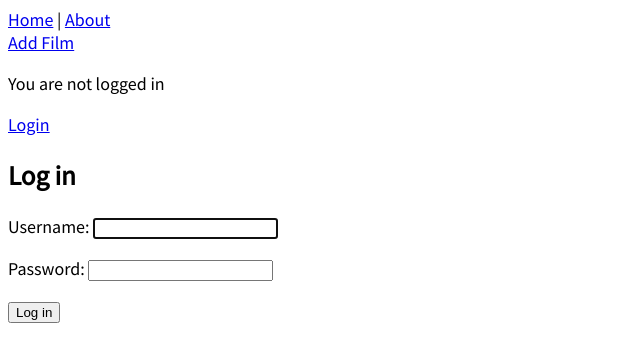
After one commit to je-vargas/django--uwe--flix--es--13, a Django app: page /accounts/login/ in a window 1280 px wide. The commit adds this page. Shown: the top 362 px of the page, without its empty margins (0-640 px from the left). Run offline with Django 4.2, Linux system fonts and the light colour scheme.

Commit message:
ESD-21: new login template and base template updated to include log in and log out buttons

```diff
--- /dev/null
+++ b/uwe_flix_root/web_app/templates/registration/login.html
@@ -0,0 +1,11 @@
+{% extends 'web_app/base.html' %}
+
+{% block content %}
+    <h2>Log in</h2>
+
+    <form method="post">
+        {% csrf_token %}
+        {{ form.as_p }}
+        <button type="submit">Log in</button>
+    </form>
+{% endblock content %}
--- a/uwe_flix_root/web_app/templates/web_app/base.html
+++ b/uwe_flix_root/web_app/templates/web_app/base.html
@@ -6,8 +6,8 @@
     <meta http-equiv="X-UA-Compatible" content="IE=edge">
     <meta name="viewport" content="width=device-width, initial-scale=1.0">
     <link rel="stylesheet" type="text/css" href="{% static 'web_app/base.css' %}">
-    <link href="https://fonts.googleapis.com/css?family=Source+Sans+Pro:􏰂􏰁􏰁" rel="stylesheet">
-    <title>Document</title>
+    <link href="https://fonts.googleapis.com/css?family=Source+Sans+Pro:400" rel="stylesheet">
+    <title>UWE FLix</title>
 </head>
 <body>
     <header>
@@ -17,6 +17,13 @@
         <a href="{% url 'film_new' %}">Add Film</a>
     </div>
     <div>
+        {% if user.is_authenticated %}
+        <p>Hi {{ user.username }}</p>
+        <p><a href={% url 'logout' %}>Logout</a></p>
+        {% else %}
+        <p>You are not logged in</p>
+        <a href={% url 'login' %}>Login</a>
+        {% endif %}
         {% block content %}
         {% endblock content %}
     </div>
```
